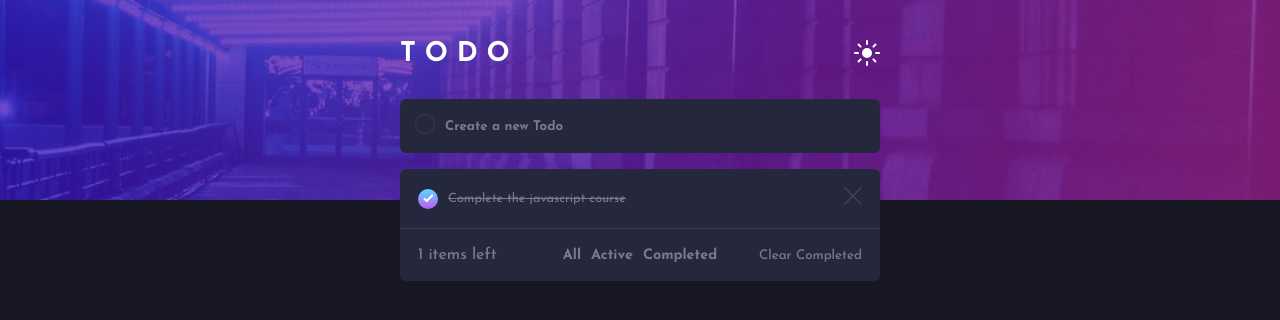
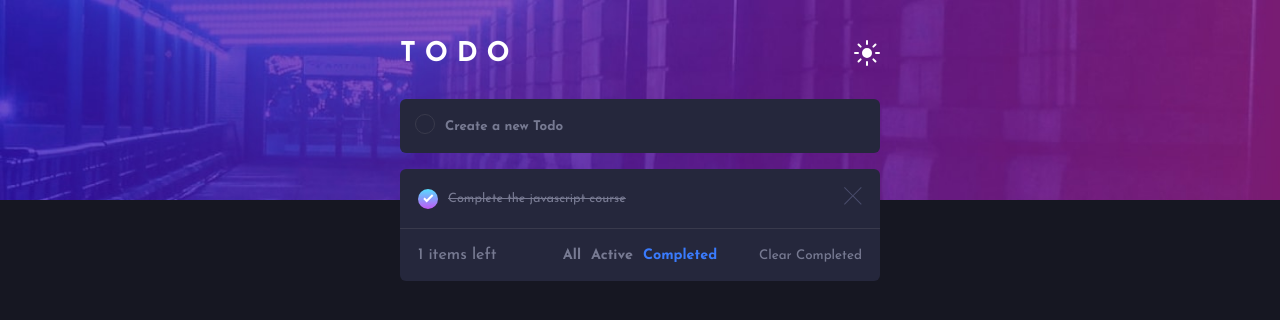
Before and after one commit to dev0xgenius/Todo-App, a React (Vite) app: page / in a window 1280 px wide. Both pictures are taken after a click on the button "Completed". Shown: the top 320 px of the page. Built offline with nearby package versions, Linux system fonts and the light colour scheme.

Commit message:
Add active state for sort tools

```diff
--- a/src/App.jsx
+++ b/src/App.jsx
@@ -1,8 +1,8 @@
-import Dashboard from './components/Dashboard/Dashboard';
-import Header from './components/Header/Header';
+import Dashboard from "./components/Dashboard/Dashboard";
+import Header from "./components/Header/Header";
 import "./scss/index.scss";
 
-export default function App () {
+export default function App() {
   return (
     <>
       <div className="background-image"></div>
--- a/src/components/Button/Button.jsx
+++ b/src/components/Button/Button.jsx
@@ -4,10 +4,12 @@ import styles from "./button.module.scss";
 export default function Button(props) {
   return (
     <div>
-      <button className =
-        { props.className ? props.className : `${styles.presetBtn}` }
-        onClick={props.clickHandler}>
-        { props.text || props.img }
+      <button
+        className={props.className ? props.className : `${styles.presetBtn}`}
+        onClick={props.clickHandler}
+        style={props.isActive ? { color: "hsl(220, 98%, 61%)" } : undefined}
+      >
+        {props.text || props.img}
       </button>
     </div>
   );
@@ -18,4 +20,5 @@ Button.propTypes = {
   img: PropTypes.any,
   text: PropTypes.string,
   clickHandler: PropTypes.func.isRequired,
+  isActive: PropTypes.bool,
 };
--- a/src/components/Dashboard/Dashboard.jsx
+++ b/src/components/Dashboard/Dashboard.jsx
@@ -1,34 +1,41 @@
 import TodoForm from "../TodoForm/TodoForm";
 import TodosTracker from "../TodosTracker/TodosTracker";
-import Todos from '../Todos/Todos';
+import Todos from "../Todos/Todos";
 import ToolBar from "../ToolBar/ToolBar";
 import { useState, useEffect } from "react";
 import styles from "./dashboard.module.scss";
+import { useCallback } from "react";
 
 export default function Dashboard() {
   const [todos, setTodos] = useState([]);
-  const [sortedTodos, setSortedTodos] = useState([]);
+  const [sortState, setSortState] = useState({
+    type: "all",
+    sorted: todos.concat(),
+  });
+
+  const sortedTodos = sortState.sorted;
 
   useEffect(() => {
     setTodos(() => [
-      {task: "Complete the javascript course", completed: true, id: 628},
-      {task: "Jog around the park 3x", completed: false, id: 256},
-      {task: "10 minutes meditation", completed: false, id: 993},
-      {task: "Read for 1hour", completed: false, id: 873},
-      {task: "Pick up groceries", completed: false, id: 124},
-      {task: "Complete Todo App on Frontend Mentor", completed: false, id: 987}
+      { task: "Complete the javascript course", completed: true, id: 628 },
+      { task: "Jog around the park 3x", completed: false, id: 256 },
+      { task: "10 minutes meditation", completed: false, id: 993 },
+      { task: "Read for 1hour", completed: false, id: 873 },
+      { task: "Pick up groceries", completed: false, id: 124 },
+      {
+        task: "Complete Todo App on Frontend Mentor",
+        completed: false,
+        id: 987,
+      },
     ]);
   }, []);
 
-  useEffect(() => {
-    setSortedTodos(() => todos.concat());
-  }, [todos]);
+  useEffect(() => {}, [sortState]);
 
   const createTodo = (formChildren) => {
     const todoList = todos.concat();
     const idExists = (id) => {
-      for (let todo of todoList)
-        if (id === todo.id) return true;
+      for (let todo of todoList) if (id === todo.id) return true;
       return false;
     };
 
@@ -39,7 +46,7 @@ export default function Dashboard() {
     const newTodo = {
       task: formChildren[1].value,
       completed: false,
-      id: newTimerId
+      id: newTimerId,
     };
 
     setTodos(() => todoList.concat([newTodo]));
@@ -58,32 +65,60 @@ export default function Dashboard() {
     }
   };
 
-  const showAll = () => setSortedTodos(() => todos.concat());
-  const deleteTodo = (todoID) => setTodos(todos => todos.filter(todo => todo.id !== todoID));
-  const clearCompleted = () => setTodos(todos => todos.filter(todo => todo.completed == false));
-  const showActive = () => setSortedTodos(() => todos.filter(todo => todo.completed == false));
-  const showCompleted = () => setSortedTodos(() => todos.filter(todo => todo.completed == true));
+  const showAll = useCallback(() => {
+    setSortState(() => ({
+      type: "all",
+      sorted: todos.concat(),
+    }));
+  }, [todos]);
+
+  const deleteTodo = (todoID) =>
+    setTodos((todos) => todos.filter((todo) => todo.id !== todoID));
+
+  const clearCompleted = () =>
+    setTodos((todos) => todos.filter((todo) => todo.completed == false));
+
+  const showActive = () => {
+    setSortState(() => ({
+      type: "active",
+      sorted: todos.filter((todo) => todo.completed == false),
+    }));
+  };
+
+  const showCompleted = () => {
+    setSortState(() => ({
+      type: "completed",
+      sorted: todos.filter((todo) => todo.completed == true),
+    }));
+  };
 
   const swapTodos = (todo1, todo2) => {
     if (todo1 === todo2) return;
-    todo1 = sortedTodos.find(todo => todo.id === todo1);
-    todo2 = sortedTodos.find(todo => todo.id === todo2);
+    todo1 = sortedTodos.find((todo) => todo.id === todo1);
+    todo2 = sortedTodos.find((todo) => todo.id === todo2);
 
-    const updatedTodos = sortedTodos.map(todo => {
+    const updatedTodos = sortedTodos.map((todo) => {
       if (todo === todo1) return todo2;
       else if (todo === todo2) return todo1;
 
       return todo;
     });
 
-    setSortedTodos(() => updatedTodos);
-  }
+    setSortState((prevState) => ({
+      ...prevState,
+      sorted: updatedTodos,
+    }));
+  };
 
   const actions = [
-    {text: "All", action: showAll},
-    {text: "Active", action: showActive},
-    {text: "Completed", action: showCompleted}
+    { text: "All", action: showAll, sortState },
+    { text: "Active", action: showActive, sortState },
+    { text: "Completed", action: showCompleted, sortState },
   ];
+
+  useEffect(() => {
+    showAll();
+  }, [todos, showAll]);
 
   return (
     <div className={styles.todoDashboard}>
--- a/src/components/Todo/Todo.jsx
+++ b/src/components/Todo/Todo.jsx
@@ -1,7 +1,7 @@
 import PropTypes from "prop-types";
-import { useState } from 'react';
-import { useDraggable, useDroppable } from '@dnd-kit/core';
-import Button from '../Button/Button.jsx';
+import { useState } from "react";
+import { useDraggable, useDroppable } from "@dnd-kit/core";
+import Button from "../Button/Button.jsx";
 import styles from "./todo.module.scss";
 
 export default function Todo(props) {
@@ -9,7 +9,9 @@ export default function Todo(props) {
   const draggable = useDraggable({ id: props.id });
   const droppable = useDroppable({ id: props.id });
 
-  const todoDynamicStyle = (isComplete) ? `${styles.todo} ${styles.completed}` : styles.todo;
+  const todoDynamicStyle = isComplete
+    ? `${styles.todo} ${styles.completed}`
+    : styles.todo;
 
   const markTodo = () => {
     setIsComplete(!isComplete);
@@ -17,31 +19,43 @@ export default function Todo(props) {
   };
 
   return (
-    <li className={todoDynamicStyle} id={props.id} ref={droppable.setNodeRef}
-      style={draggable.transform ? {
+    <li
+      className={todoDynamicStyle}
+      id={props.id}
+      ref={droppable.setNodeRef}
+      style={
+        draggable.transform
+          ? {
               cursor: "grab",
               borderRadius: ".5rem",
               border: "3px solid var(--color-6)",
               overflow: "hidden",
               transform: `translateY(${draggable.transform.y}px)`,
-      } : {
-        touchAction: "none"
-      }}
+            }
+          : {
+              touchAction: "none",
+            }
+      }
     >
       <div className={styles.container}>
         <label className="checkboxContainer">
-        <input type='checkbox'
+          <input
+            type="checkbox"
             checked={props.isCompleted}
             onChange={markTodo}
           />
-        <span className='checkbox'></span>
-        <span className='check'>
-          <img src='/images/icon-check.svg' alt="" />
+          <span className="checkbox"></span>
+          <span className="check">
+            <img src="/images/icon-check.svg" alt="" />
           </span>
         </label>
-      <input ref={draggable.setNodeRef} type='text'
+        <input
+          ref={draggable.setNodeRef}
+          type="text"
           defaultValue={props.description}
-        readOnly={true} {...draggable.listeners} {...draggable.attributes}
+          readOnly={true}
+          {...draggable.listeners}
+          {...draggable.attributes}
         />
         <Button
           img={<img src="/images/icon-cross.svg" alt="" />}
--- a/src/components/Todos/Todos.jsx
+++ b/src/components/Todos/Todos.jsx
@@ -24,7 +24,7 @@ export default function Todos(props) {
   return (
     <DndContext onDragEnd={handleDragEnd}>
       <ul className={styles.todoList}>
-        { todos.length ? todos : <div>Nothing to see here</div> }
+        { todos.length ? todos : <div className={styles.emptyTodoList}>Nothing to see here</div> }
       </ul>
       <div></div>
     </DndContext>
--- a/src/components/Todos/todos.module.scss
+++ b/src/components/Todos/todos.module.scss
@@ -7,3 +7,14 @@
   flex-direction: column;
   font-size: 1.2em;
 }
+
+.emptyTodoList {
+  width: 100%;
+  padding: 1rem;
+  margin: 1rem;
+  text-align: center;
+  color: var(--color-5);
+  border-radius: .4rem;
+  background-color: var(--list-background);
+  // border: 1px solid red;
+}
--- a/src/components/ToolBar/ToolBar.jsx
+++ b/src/components/ToolBar/ToolBar.jsx
@@ -2,19 +2,18 @@ import PropTypes from "prop-types";
 import Button from "../Button/Button.jsx";
 import styles from "./toolBar.module.scss";
 
-export default function ToolBar({tools}) {
+export default function ToolBar({ tools }) {
   return (
     <ul className={styles.toolBar}>
-      {
-        tools.map((tool, index) => (
+      {tools.map((tool, index) => (
         <Button
           text={tool.text}
           clickHandler={tool.action}
           keyIndex={index}
           key={index}
+          isActive={tool.text.toLowerCase() == tool.sortState.type}
         />
-        ))
-      }
+      ))}
     </ul>
   );
 }
@@ -23,7 +22,7 @@ ToolBar.propTypes = {
   tools: PropTypes.arrayOf(
     PropTypes.shape({
       text: PropTypes.string,
-      action: PropTypes.func
-    })
+      action: PropTypes.func,
+    }),
   ),
 };
--- a/src/scss/config/_reset.scss
+++ b/src/scss/config/_reset.scss
@@ -9,7 +9,7 @@
   outline: none;
   border: none;
   box-sizing: border-box;
-  font-family: "Josefin Sans";
+  font-family: "Josefin Sans", system-ui;
 }
 
 *::selection {
```
Lines whose indentation alone changed are shown as unchanged.
